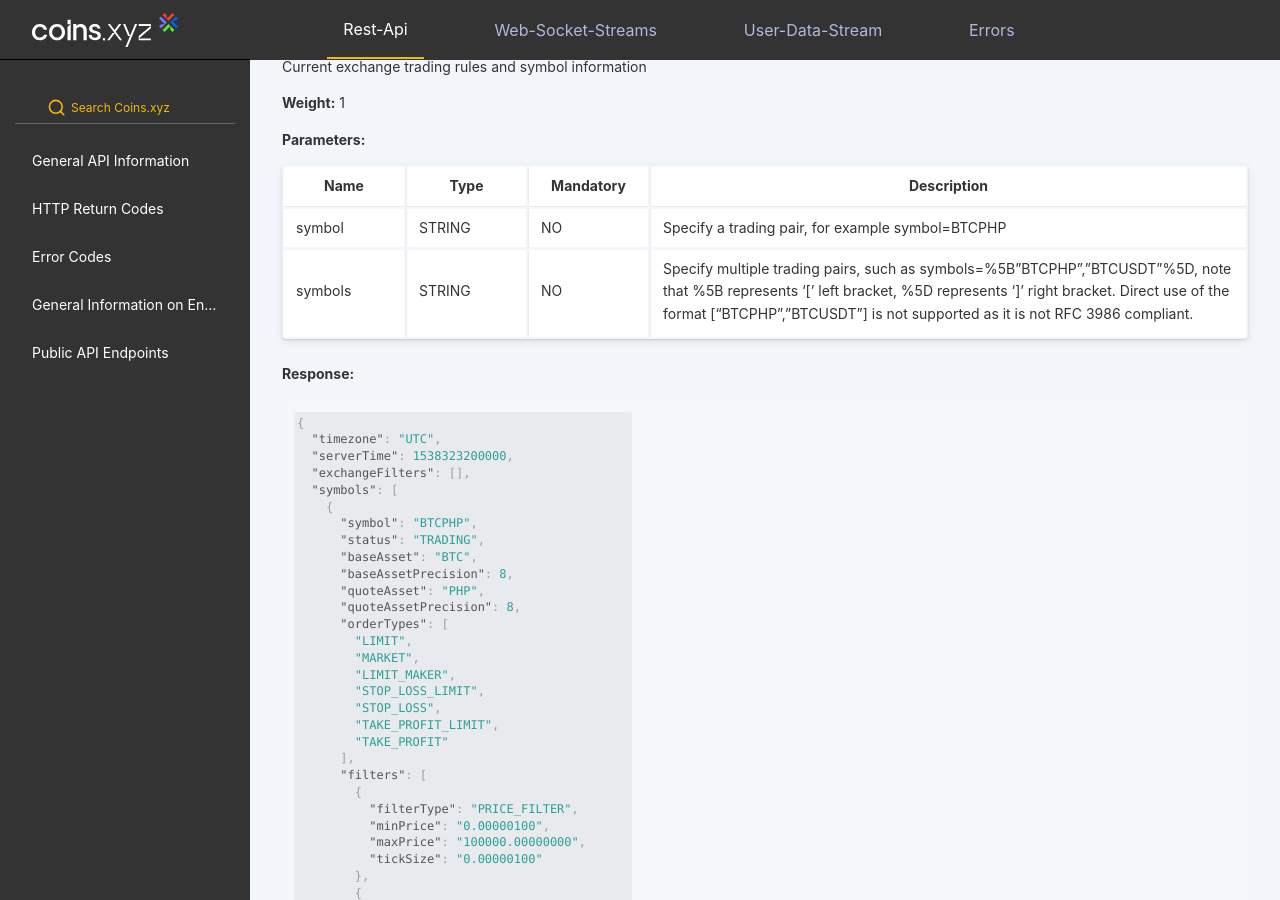
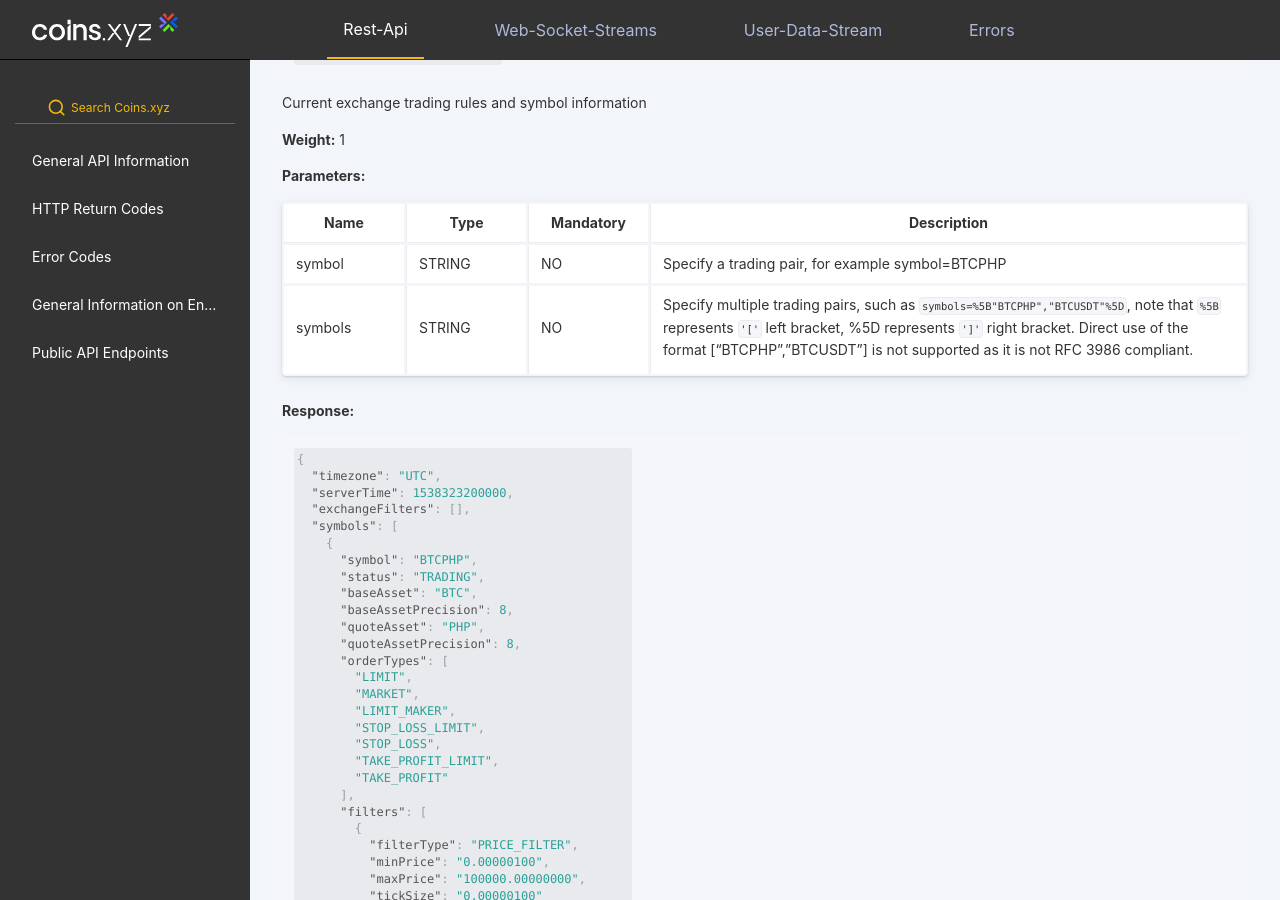
Before and after one commit to coins-docs/xyz, a Jekyll site: the page built from docs/rest-api.md, in a window 1280 px wide and 900 px high, scrolled down 9684 px. Built offline with Jekyll 4.4.1, drawn with Linux system fonts in a browser that asks for light colours; some of the changed text lies outside the part shown.

```diff
--- a/docs/rest-api.md
+++ b/docs/rest-api.md
@@ -477,7 +479,7 @@ Current exchange trading rules and symbol information
 | Name    | Type   | Mandatory | Description                                                  |
 | ------- | ------ | --------- | ------------------------------------------------------------ |
 | symbol  | STRING | NO        | Specify a trading pair, for example symbol=BTCPHP            |
-| symbols | STRING | NO        | Specify multiple trading pairs, such as symbols=%5B"BTCPHP","BTCUSDT"%5D, note that %5B represents '[' left bracket, %5D represents ']' right bracket. Direct use of the format ["BTCPHP","BTCUSDT"] is not supported as it is not RFC 3986 compliant. |
+| symbols | STRING | NO        | Specify multiple trading pairs, such as `symbols=%5B"BTCPHP","BTCUSDT"%5D`, note that `%5B` represents `'['` left bracket, %5D represents `']'` right bracket. Direct use of the format ["BTCPHP","BTCUSDT"] is not supported as it is not RFC 3986 compliant. |
 
 **Response:**
 
@@ -678,7 +680,7 @@ Fetch deposit history.
 | coin       | STRING | NO        |                                                              |
 | txId       | STRING | NO        |                                                              |
 | status     | INT    | NO        | 0-PROCESSING, 1-SUCCESS, 2-FAILED, 3-NEED_FILL_DATA(travel rule info) |
-| statuses   | STRING | NO        | Specify multiple status, such as statuses=%5B"1","3"%5D, note that %5B represents '[' left bracket, %5D represents ']' right bracket. Direct use of the format ["1","3"] is not supported as it is not RFC 3986 compliant. |
+| statuses   | STRING | NO        | Specify multiple status, such as `statuses=%5B"1","3"%5D`, note that `%5B` represents `'['` left bracket, `%5D` represents `']'` right bracket. Direct use of the format `["1","3"]` is not supported as it is not RFC 3986 compliant. |
 | startTime  | LONG   | NO        | Default: 90 days from current timestamp                      |
 | endTime    | LONG   | NO        | Default: present timestamp                                   |
 | offset     | INT    | NO        | Default:0                                                    |
```
Also changed, not shown: other parts of docs/rest-api.md (+3 -1 lines).
